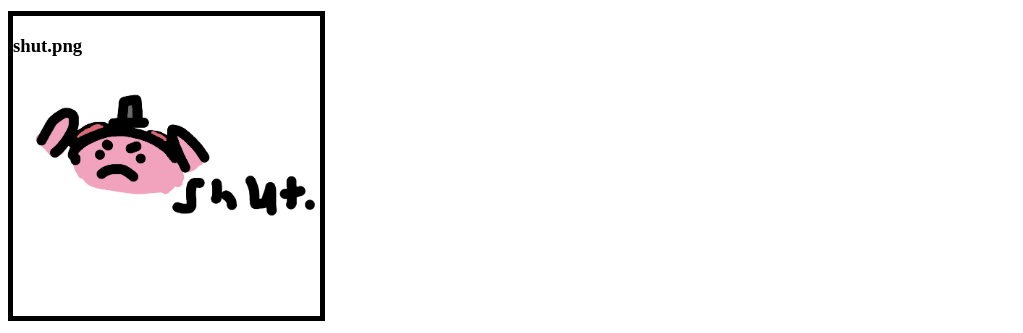
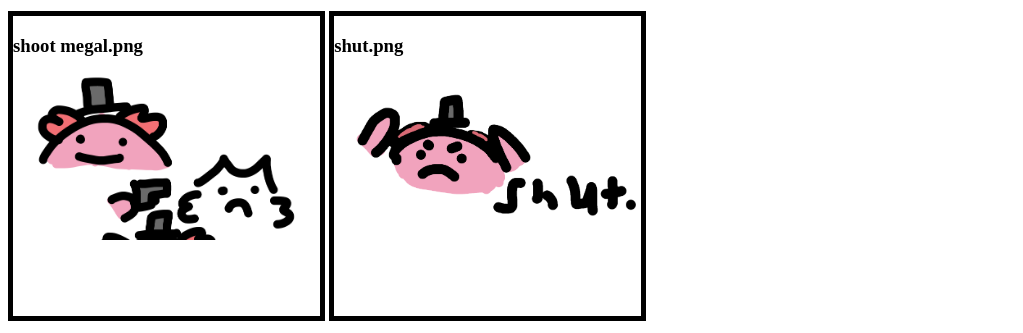
Before and after one commit to That-One-Axolotl/share, a website: page index.html in a window 1280 px wide. Shown: the part 2599-2932 px from the top of the page, without its empty margins (0-1023 px from the left). Drawn offline with Linux system fonts and the light colour scheme.

Commit message:
"updated some images"

```diff
--- a/index.html
+++ b/index.html
@@ -79,6 +79,9 @@
     <h3>profile pic test.png</h3>
     <img src="./images/profile pic test.png" class="copyableImage">
     </div> <div class="image-container">
+    <h3>shoot megal.png</h3>
+    <img src="./images/shoot megal.png" class="copyableImage">
+    </div> <div class="image-container">
     <h3>shut.png</h3>
     <img src="./images/shut.png" class="copyableImage">
     </div>
```
Also changed, not shown: images/shoot megal.png (added).
